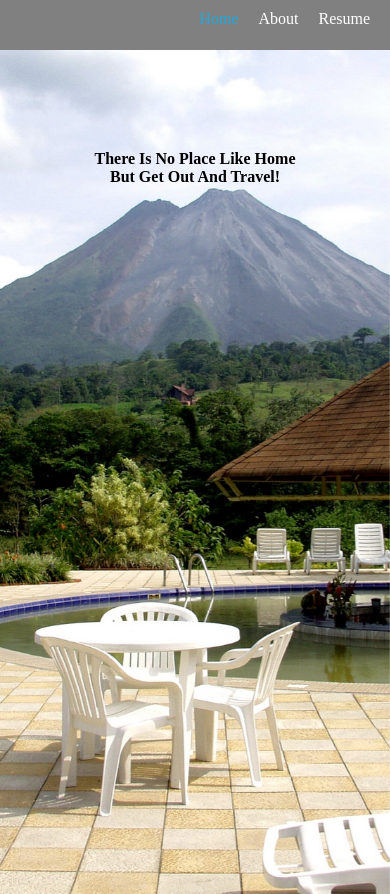
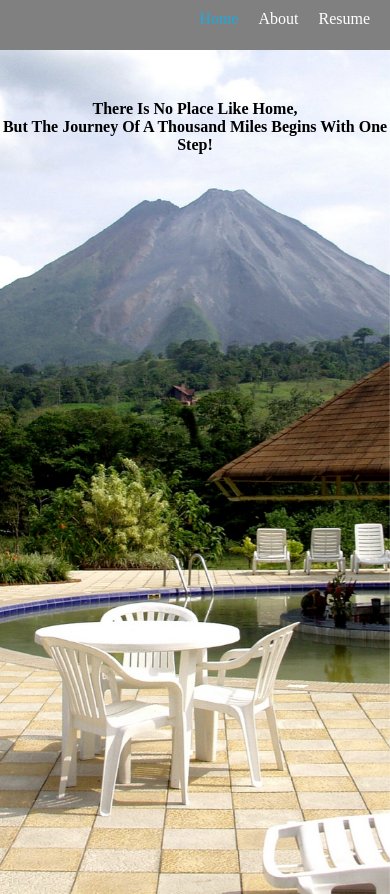
Before and after one commit to DavidDeCosta/resume-website, a React (Create React App) app: page / in a window 390 px wide. Built offline with nearby package versions, Linux system fonts and the light colour scheme.

Commit message:
updated home page saying

```diff
--- a/src/components/pages/home.css
+++ b/src/components/pages/home.css
@@ -28,6 +28,7 @@
 
   @media screen and (max-width: 768px) {
     .insideHome {
+      padding-top: 50px;
       font-size: 16px;
     }
 }
--- a/src/components/pages/index.js
+++ b/src/components/pages/index.js
@@ -8,8 +8,8 @@ const Home = () => {
     <body id='homeContainer'>
       <img id='homePic' src={homeBackround} alt="theBackround"/>
         <div className='insideHome'>
-            There Is No Place Like Home<br></br>
-            But Get Out And Travel!
+            There Is No Place Like Home,<br></br>
+            But The Journey Of A Thousand Miles Begins With One Step!
         </div>
     </body>
   );
```
